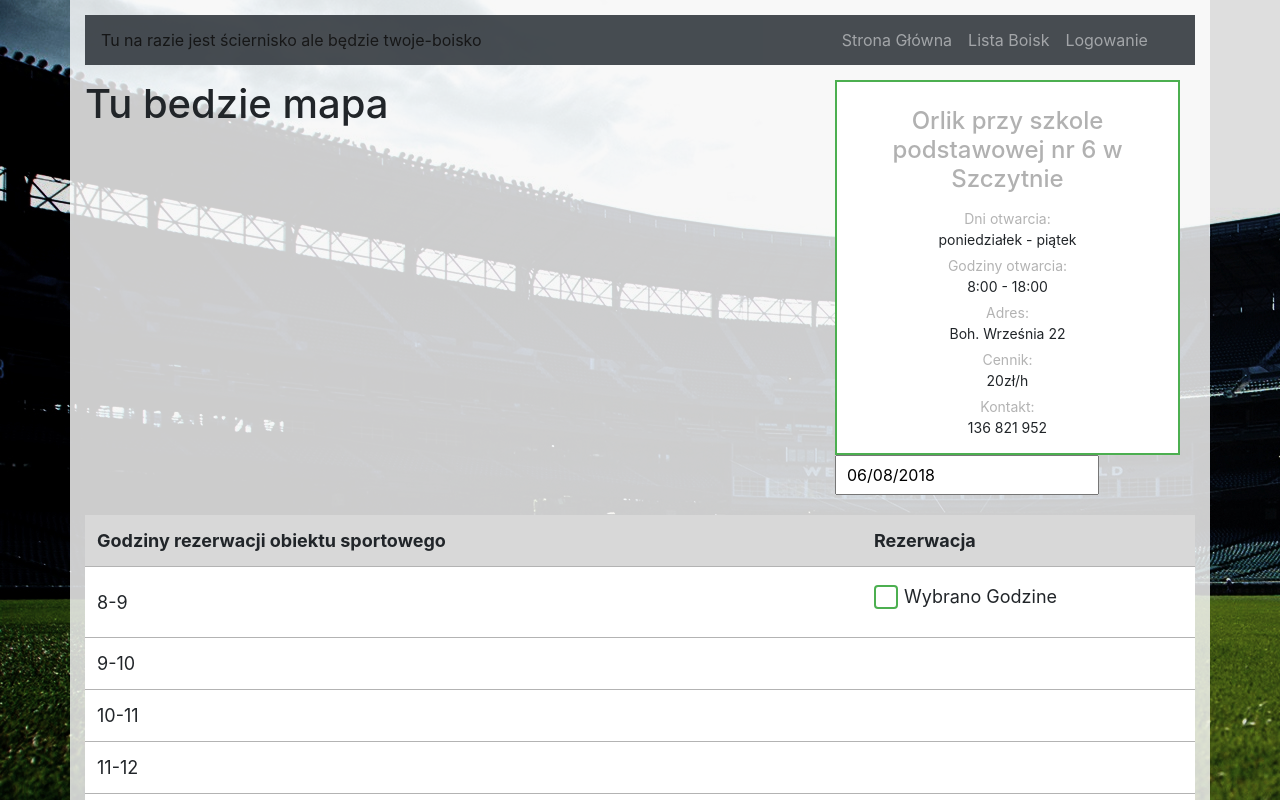
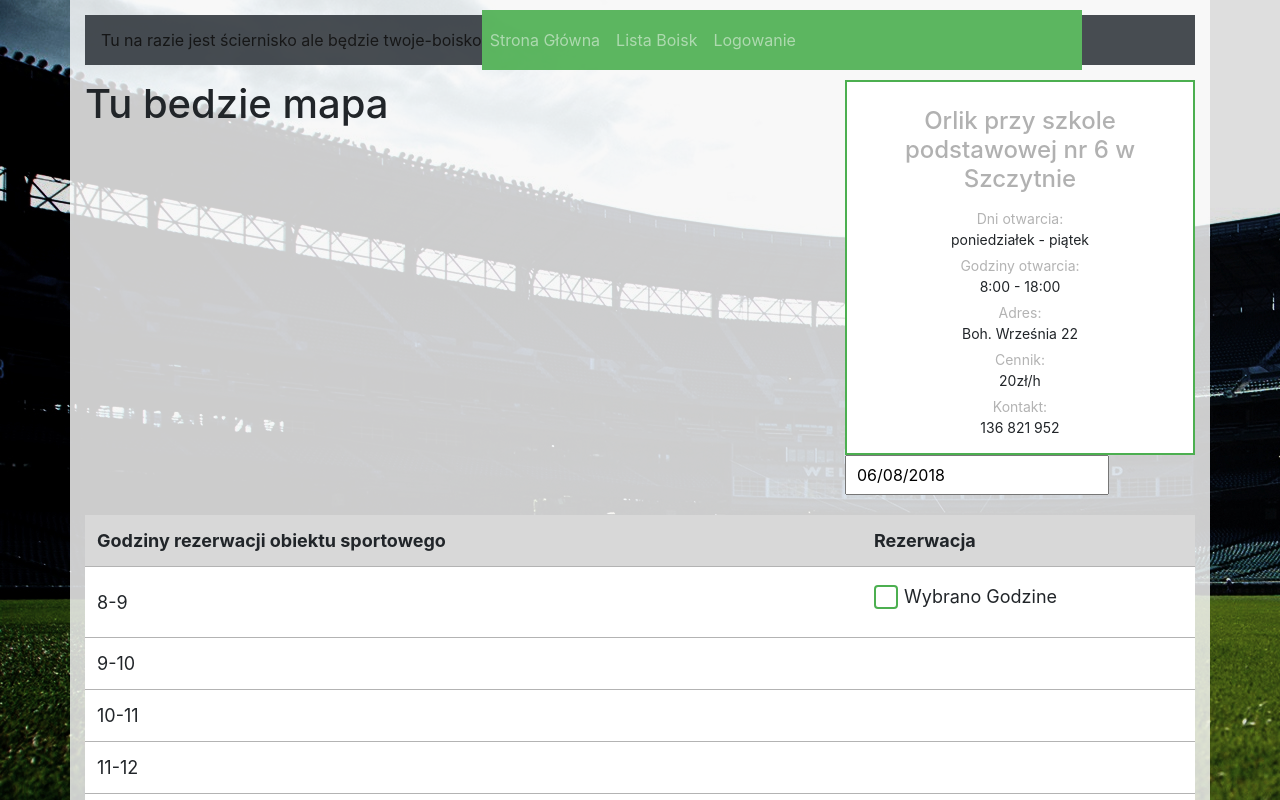
Before and after one commit to Aquarius96/twoje-boisko, a React (Create React App) app in the folder twoje-boisko-frontend/: page /object/1 in a window 1280 px wide. Shown: the top 800 px of the page. Built offline with nearby package versions, Linux system fonts and the light colour scheme; no server answers.

Commit message:
zmiany zmiany

```diff
--- a/twoje-boisko-frontend/src/components/Navbar.js
+++ b/twoje-boisko-frontend/src/components/Navbar.js
@@ -29,7 +29,7 @@ class Navbar extends Component {
       if(localStorage.getItem('isLoggedIn') == "true"){
         if(this.state.loggedUser.id == 0){
           return (
-            <nav className="navbar navbar-expand-lg navbar-custom">
+            <nav class="navbar-expand-lg navbar-dark bg-dark">
             <div class="collapse navbar-collapse" id="navbarSupportedContent">
             <div className="logo">Tu na razie jest ściernisko ale będzie twoje-boisko</div>
              <ul class="navbar-nav mr-auto">
@@ -47,14 +47,14 @@ class Navbar extends Component {
         else{
           return (
 
-          <nav class="navbar navbar-expand-lg navbar-custom">
+          <nav class="gowno">
 
             <div class="collapse navbar-collapse" id="navbarSupportedContent">
             <div className="logo">Tu na razie jest ściernisko ale będzie twoje-boisko</div>
 
              <ul class="navbar-nav mr-auto">
                <li class="nav-item"></li>
-                <li class="nav-item"><Link className="a nav-link" to="/">Strona Główna</Link></li>
+                <li class="nav-item "><Link className="a nav-link" to="/">Strona Główna</Link></li>
                 <li class="nav-item"><Link className="a nav-link" to="/listaBoisk">Lista Boisk</Link></li>
                 <li class="nav-item"><Link className="a nav-link" to="/MyProfilePage">Mój Profil</Link></li>
                 <li class="nav-item"><Link className="a nav-link" to="/" onClick={this.logOut}>Wyloguj</Link> </li>
@@ -73,12 +73,14 @@ class Navbar extends Component {
           <nav class="navbar navbar-expand-lg navbar-dark bg-dark">
             <div class="collapse navbar-collapse" id="navbarSupportedContent">
             <div className="logo">Tu na razie jest ściernisko ale będzie twoje-boisko</div>
-             <ul class="navbar-nav mr-auto">
-               <li class="nav-item"></li>
+            <div className="right">
+            <ul class="navbar-nav mr-auto">
                 <li class="nav-item"><Link className="a nav-link" to="/">Strona Główna</Link></li>
                 <li class="nav-item"><Link className="a nav-link" to="/listaBoisk">Lista Boisk</Link></li>
                 <li class="nav-item"><Link className="a nav-link" to="/LoginPage">Logowanie</Link></li>
              </ul>
+            </div>
+
             </div>
             </nav>
         );
--- a/twoje-boisko-frontend/src/components/TableSportsfield.js
+++ b/twoje-boisko-frontend/src/components/TableSportsfield.js
@@ -79,7 +79,7 @@ class TableSportsfield extends Component {
                     <th class ="przycisk"></th>
                 </tr>
                 {this.state.objects.map(item =>{
-                  if(item.name.toLowerCase().indexOf(this.props.searchText.toLowerCase()) !== -1 || item.city.toLowerCase().indexOf(this.props.searchText.toLowerCase()) !== -1 && (this.props.selectValue === "orlik" || this.props.selectValue.length ===0)){
+                  if((item.name.toLowerCase().indexOf(this.props.searchText.toLowerCase()) !== -1 || item.city.toLowerCase().indexOf(this.props.searchText.toLowerCase())) !== -1 && (this.props.selectValue === "orlik" || this.props.selectValue.length ===0)){
                     return (
                 <tr>
                     <td>{item.name}</td>
--- a/twoje-boisko-frontend/src/css/navbar.css
+++ b/twoje-boisko-frontend/src/css/navbar.css
@@ -1,9 +1,19 @@
-ul {
-  position: relative;
+.right ul li {
   float: right;
-  margin-left: 22em;
   padding-top: 10px;
   padding-bottom: 10px;
+  text-align: right;
+  padding-left: 0;
+  margin-left: 0;
+}
+.right ul {
+  padding-left: 0;
+  margin-left: 0;
+  overflow: hidden;
+  width: 600px;
+  float: right;
+  text-align: right;
+  background-color: #4CAF50;
 }
 nav {
   height: 50px;
@@ -15,28 +25,15 @@ nav {
 .navbar {
   background-color: inherit;
 }
-.navbar-custom {
-  background-color: black;
-}
-/* change the brand and text color */
-.navbar-custom .navbar-brand,
-.navbar-custom .navbar-text {
-  color: rgba(255, 255, 255, 0.8);
-}
-/* change the link color */
-.navbar-custom .navbar-nav .nav-link {
-  color: rgba(255, 255, 255, 0.5);
-}
-/* change the color of active or hovered links */
-.navbar-custom .nav-item.active .nav-link,
-.navbar-custom .nav-item:hover .nav-link {
-  color: #ffffff;
-}
 .logo {
   color: black;
   padding-top: 10px;
   padding-bottom: 10px;
   text-align: center;
+}
+.right {
+  float: right;
+  width: auto;
 }
 .navbar-custom {
   background-color: #D8D8D8;
--- a/twoje-boisko-frontend/src/less/navbar.less
+++ b/twoje-boisko-frontend/src/less/navbar.less
@@ -1,9 +1,19 @@
-ul {
-	position: relative;
+.right ul li{
     float: right;
-	margin-left:22em;
     padding-top: 10px;
     padding-bottom:10px;
+    text-align: right;
+    padding-left: 0;
+    margin-left: 0;
+}
+.right ul{
+    padding-left: 0;
+    margin-left: 0;
+    overflow: hidden;
+    width: 600px;
+    float: right;
+    text-align: right;
+    background-color: #4CAF50;
 }
 nav{
     height: 50px;
@@ -16,11 +26,17 @@ nav{
     background-color: inherit;
 }
 
+
 .logo{
     color: black;
     padding-top: 10px;
     padding-bottom:10px;
     text-align: center;
+}
+
+.right{
+    float: right;
+    width:auto;
 }
 
 .navbar-custom {
--- a/twoje-boisko-frontend/src/pages/MainPage.js
+++ b/twoje-boisko-frontend/src/pages/MainPage.js
@@ -27,7 +27,6 @@ class MainPage extends Component {
       <NewsTab />
       <NewsTab />
       <NewsTab />
-
       </div>
       </div>
     );
--- a/twoje-boisko-frontend/src/pages/MyProfilePage.css
+++ b/twoje-boisko-frontend/src/pages/MyProfilePage.css
@@ -70,6 +70,6 @@ margin-bottom: 30px;
 #editPassword{
 display: none;
 }
-.row{
-  padding-right:15px;
+.kolor{
+  background-color: black;
 }
--- a/twoje-boisko-frontend/src/pages/SingleObjectPage.js
+++ b/twoje-boisko-frontend/src/pages/SingleObjectPage.js
@@ -30,7 +30,7 @@ class SingleObjectPage extends Component {
       catch(err) {
           console.log("error");
       }
-        fetch(`http://localhost:8080/reser/find_o/?id=`+this.props.match.params.id,{
+        fetch(`http://localhost:8080/res/find_o/?id=`+this.props.match.params.id,{
               mode:'cors'})
               .then(response => response.json())
               .then(data =>{
```
Also changed, not shown: twoje-boisko-frontend/src/components/App.js (+6 -4 lines), twoje-boisko-frontend/src/components/News.css (line endings or trailing spaces), twoje-boisko-frontend/src/pages/LoginPage.css (line endings or trailing spaces), 1 other file (tests, documents, lock files or other folders). Lines whose indentation alone changed are shown as unchanged.
